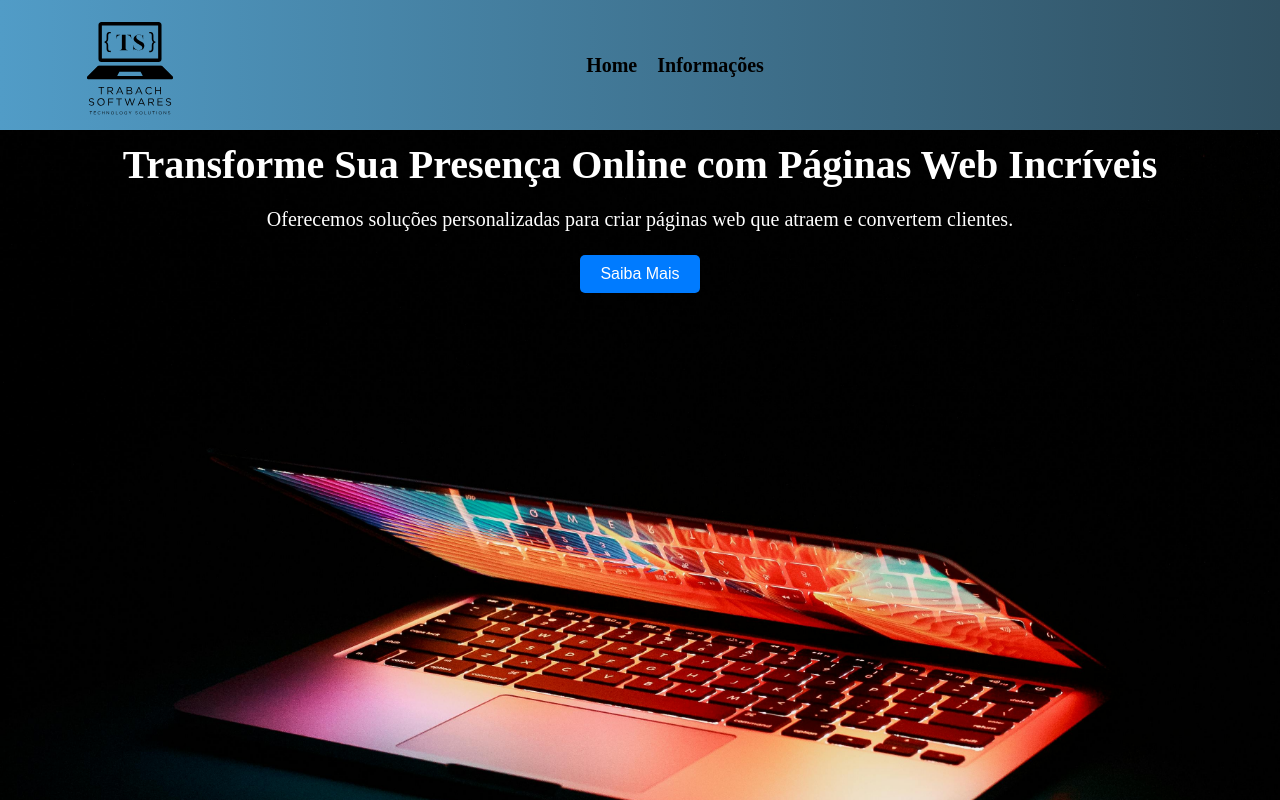
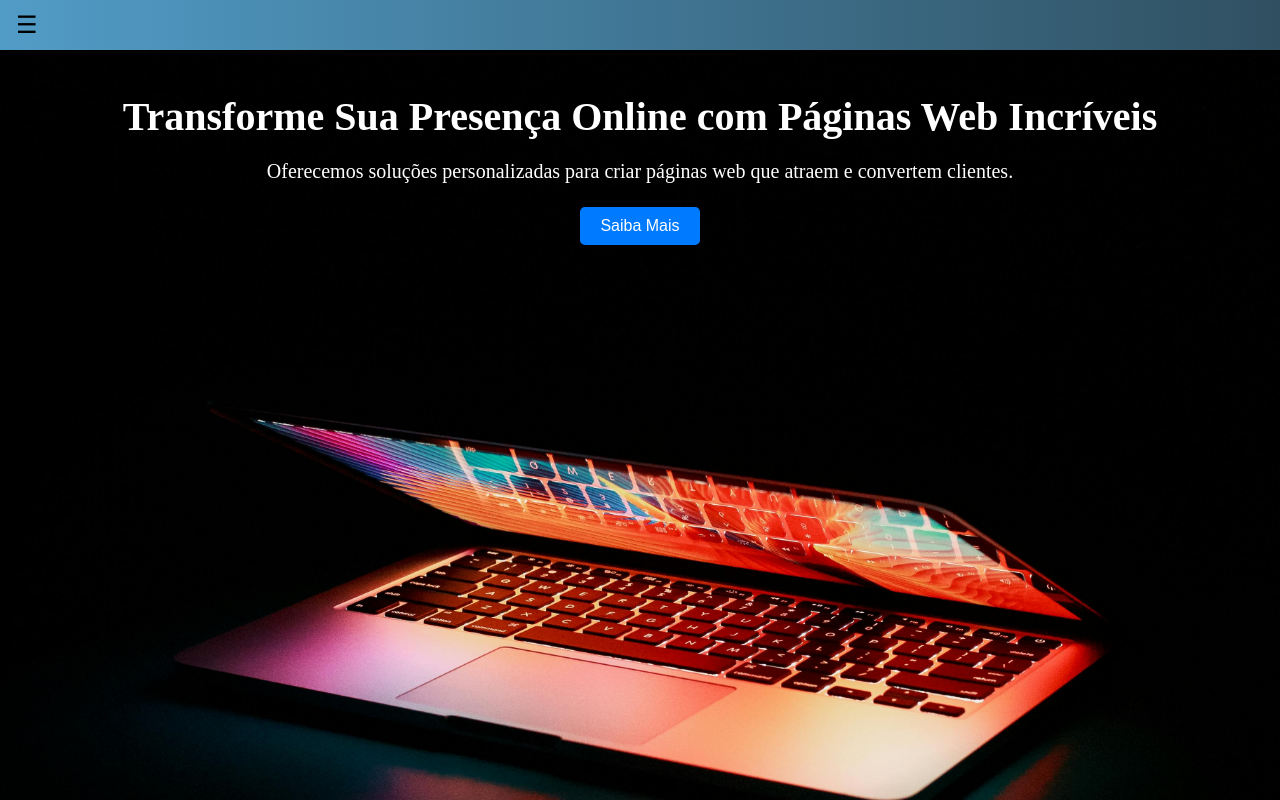
Before and after one commit to trabach-softwares/front-trabach-softwares, a Vue app: page / in a window 1280 px wide. Shown: the top 800 px of the page. Built offline with nearby package versions, Linux system fonts and the light colour scheme.

Commit message:
menu lateral

```diff
--- a/src/assets/styles/menu.css
+++ b/src/assets/styles/menu.css
@@ -1,86 +1,93 @@
 @import '../styles/variaveis.css';
 
 .menu-wrapper {
-  position: relative;
-}
-
-.menu {
   position: fixed;
   top: 0;
   left: 0;
   width: 100%;
+  height: 50px; /* Altura fixa do menu */
   background: linear-gradient(to left, #305061, var(--primary-color));
-    /* Adicione outros estilos necessários para o menu */
   z-index: 1000;
   display: flex;
   align-items: center;
-    height: auto;
+  padding: 0 10px;
   box-sizing: border-box;
-    padding: 10px;
-    transition: transform 0.3s ease;
-    align-content: center;
-    flex-wrap: nowrap;
-    flex-direction: row;
-    justify-content: center;
-    height: 130px;
 }
 
-/* Logo no canto superior esquerdo */
-.logo-container {
-  position: absolute;
-  top: 10px; /* Ajuste conforme necessário */
-  left: 10px; /* Ajuste conforme necessário */
+/* Botão de abrir o menu */
+.menu-button {
+  font-size: 24px;
+  background: none;
+  border: none;
+  color: var(--text-color);
+  cursor: pointer;
+  margin-right: 10px;
 }
 
-.logo {
-    height: 120px;
-    left: 60px;
-    position: relative;}
+/* Navegação principal */
+.menu {
+  position: fixed;
+  top: 0;
+  left: -250px; /* Inicialmente fora da tela */
+  width: 250px;
+  height: 100vh;
+  background: linear-gradient(to left, #305061, var(--primary-color));
+  transition: left 0.3s ease;
+  padding: 20px;
+  box-sizing: border-box;
+  z-index: 1001;
+}
 
-/* Links de navegação alinhados à metade da altura da logo */
+.menu.open {
+  left: 0; /* Abre o menu */
+}
+
 .menu ul {
   list-style: none;
   padding: 0;
   margin: 0;
-    display: flex;
-    flex-direction: row;
-    align-items: center;
-    margin-left: 70px;
-    flex-wrap: nowrap;
-    align-content: center;
-    justify-content: center;
 }
 
 .menu ul li {
-  margin: 10px 0;
+  margin: 20px 0;
 }
 
 .menu ul li a {
   color: var(--text-color);
   text-decoration: none;
   padding: 10px;
-  font-size: 16px;
-  transition: color 0.3s ease;
   font-size: 20px;
   font-weight: 600;
+  display: block;
+  transition: color 0.3s ease;
 }
 
 .menu ul li a:hover {
-  color: var(--highlight-color); /* Ajuste conforme necessário */
+  color: var(--highlight-color);
 }
 
-/* Menu aberto */
-.menu.open {
-  transform: translateY(0);
-}
-
-.menu-button, .close-button {
+/* Botão de fechar o menu */
+.close-button {
   font-size: 24px;
   background: none;
   border: none;
   color: var(--text-color);
   cursor: pointer;
-  padding: 10px;
+  position: absolute;
+  top: 20px;
+  right: 20px;
+  z-index: 1002;
+}
+
+/* Ajuste para a largura da logo */
+.logo {
+  width: 200px; /* Ajuste a largura da logo conforme necessário */
+}
+
+/* Responsividade */
+@media (max-width: 768px) {
+  .menu-wrapper {
+    height: 50px;
   }
 
   .menu-button {
@@ -88,10 +95,9 @@
   }
 
   .close-button {
-  display: none;
+    display: block;
   }
 
-@media (max-width: 768px) {
   .menu {
     flex-direction: column;
     align-items: flex-start;
@@ -109,14 +115,6 @@
   }
 
   .menu.open {
-    transform: translateY(0);
-  }
-
-  .menu-button {
-    display: none;
-  }
-
-  .close-button {
-    display: block;
+    transform: translateX(0);
   }
 }
```
Lines whose indentation alone changed are shown as unchanged.
